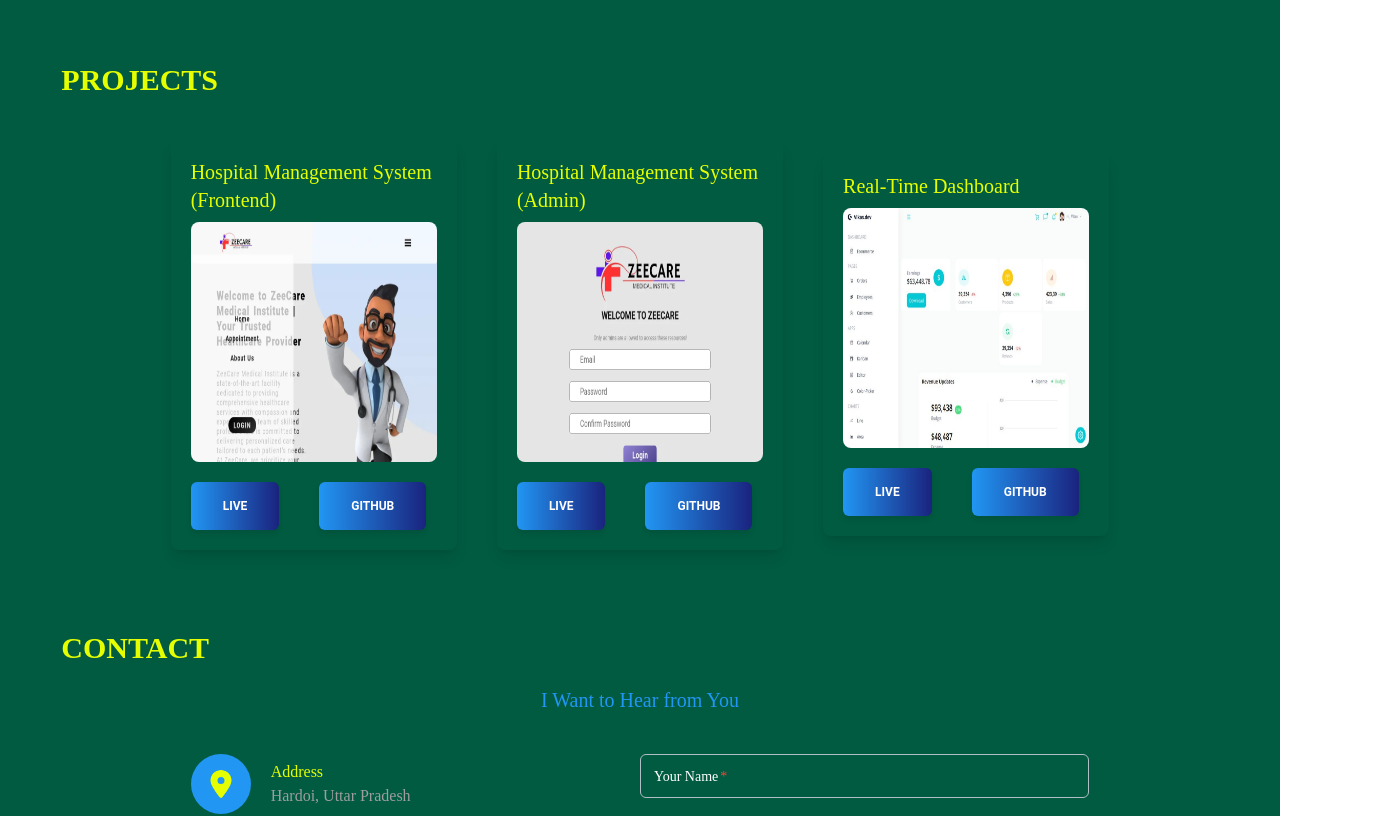
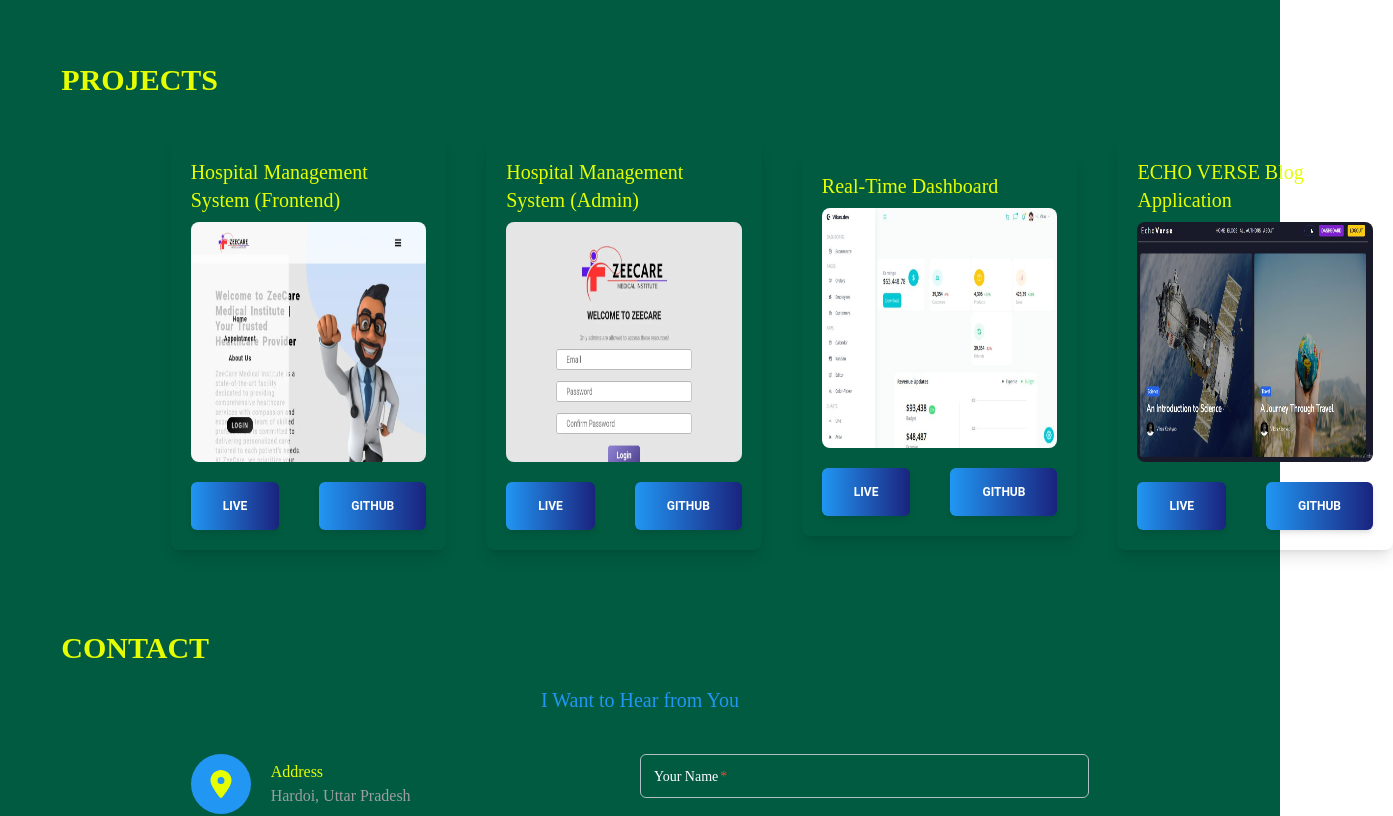
Before and after one commit to vikas-kashyap97/Portfolio, a React (Vite) app: page / in a window 1280 px wide. Shown: the part 2020-2836 px from the top of the page, 1393 px wide, since content can reach past the window. Built offline with nearby package versions, Linux system fonts and the light colour scheme.

Commit message:
Update Projects.jsx

```diff
--- a/src/components/Projects.jsx
+++ b/src/components/Projects.jsx
@@ -90,6 +90,32 @@ const Projects = () => {
               </Button>
             </div>
           </div>
+
+          {/* project four */}
+          <div className=" md:w-1/2 rounded-lg p-5 shadow-lg  hover:scale-105 transition-transform">
+            <h1 className="text-sm md:text-lg lg:text-xl mb-2 ">
+            ECHO VERSE Blog Application
+            </h1>
+            <img
+              src="images/blog 1.JPG"
+              alt="project-img"
+              className="h-60 w-full rounded-lg"
+            />
+
+            <div className="flex gap-10 mt-5 justify-start">
+              <Button className="px-6 lg:px-8 py-3 lg:py-4  rounded-md bg-gradient-to-r from-blue-500 to-indigo-900 hover:scale-105">
+                <a href="https://blog-app-cwv.netlify.app/">
+                  Live
+                </a>
+              </Button>
+              <Button className="px-6 lg:px-8 py-3 lg:py-4  rounded-md bg-gradient-to-r from-blue-500 to-indigo-900 hover:scale-105">
+                <a href="https://github.com/princeessjay/BLOG_FRONTEND.git">
+                  Github
+                </a>
+              </Button>
+            </div>
+          </div>
+
         </div>
       </section>
     </>
```
